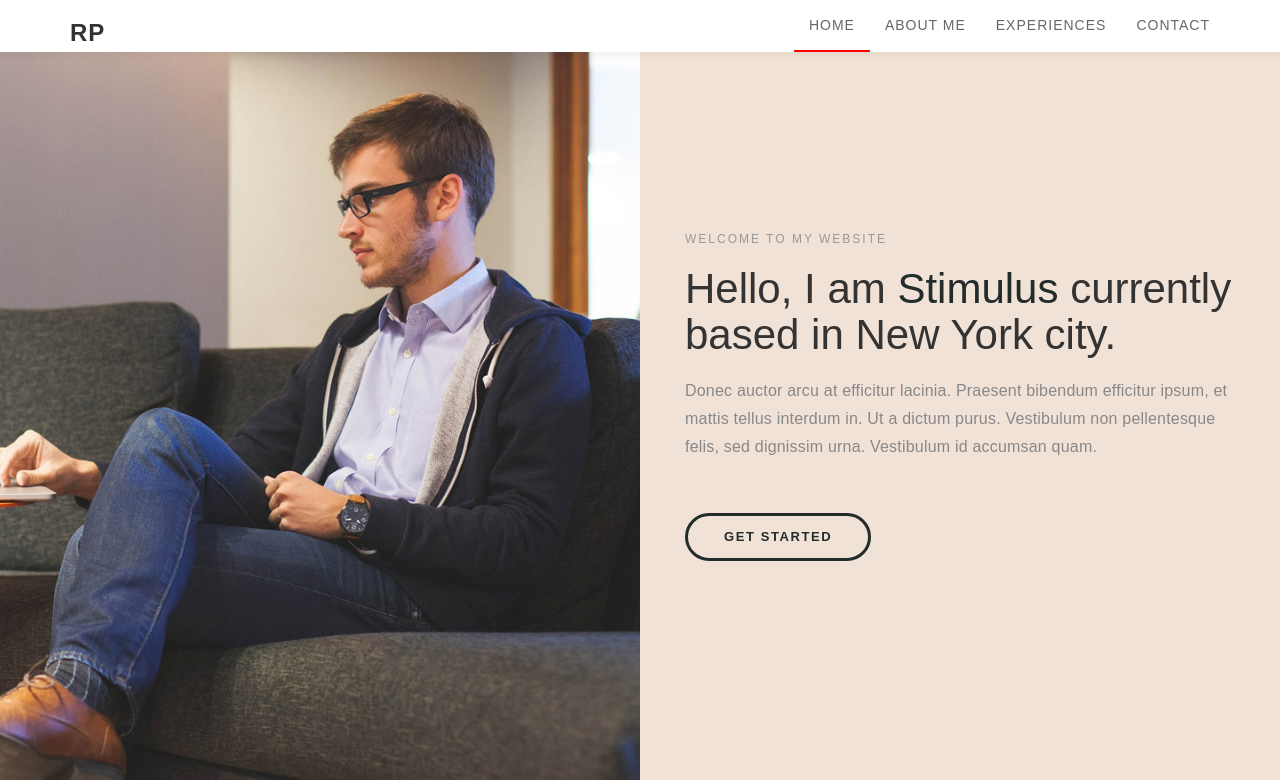
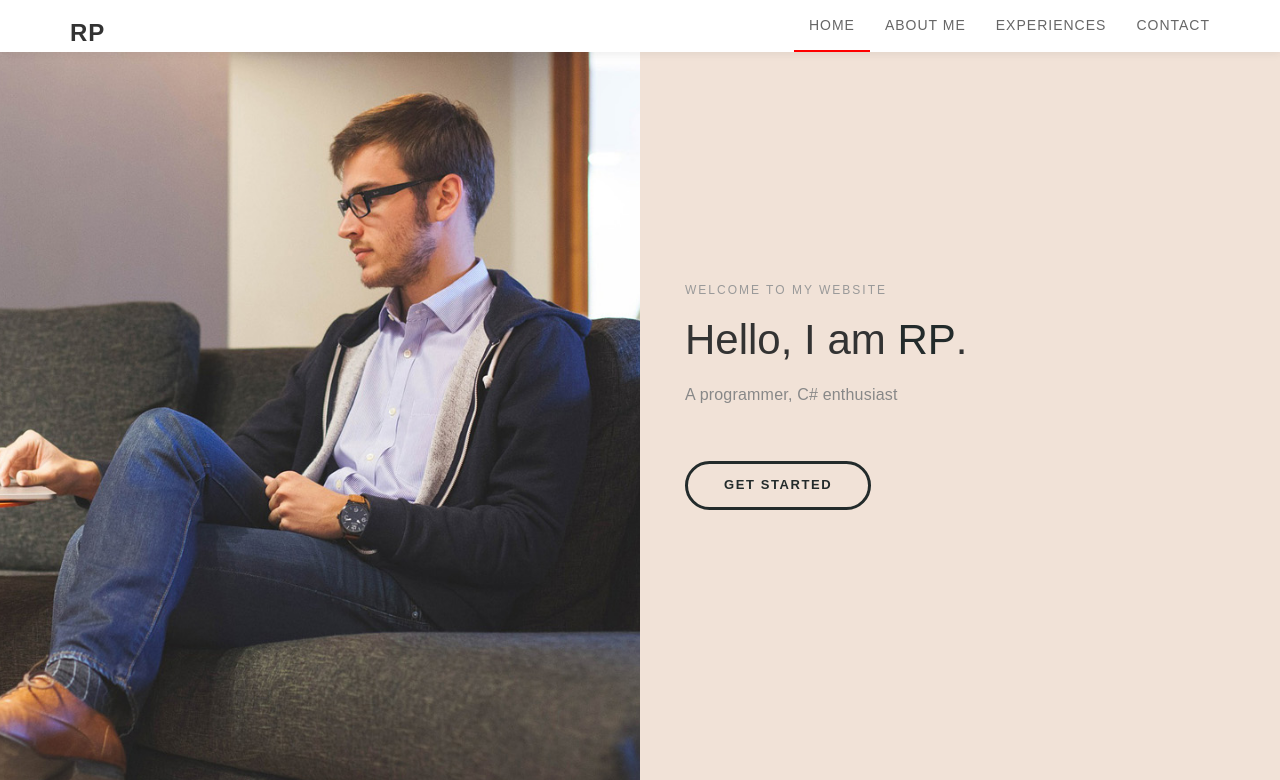
Before and after one commit to rkgain/RP.in, a React (Create React App) app: page / in a window 1280 px wide. Shown: the top 780 px of the page. Built offline with nearby package versions, Linux system fonts and the light colour scheme.

Commit message:
About me

```diff
--- a/src/App.js
+++ b/src/App.js
@@ -82,8 +82,8 @@ function App() {
                     <div class="home-thumb">
                          <div class="section-title">
                               <h4 class="wow fadeInUp" data-wow-delay="0.3s">welcome to my website</h4>
-                              <h1 class="wow fadeInUp" data-wow-delay="0.6s">Hello, I am <strong>Stimulus</strong> currently based in New York city.</h1>
-                              <p class="wow fadeInUp" data-wow-delay="0.9s">Donec auctor arcu at efficitur lacinia. Praesent bibendum efficitur ipsum, et mattis tellus interdum in. Ut a dictum purus. Vestibulum non pellentesque felis, sed dignissim urna. Vestibulum id accumsan quam.</p>
+                              <h1 class="wow fadeInUp" data-wow-delay="0.6s">Hello, I am <strong>RP</strong>.</h1>
+                              <p class="wow fadeInUp" data-wow-delay="0.9s">A programmer, C# enthusiast</p>
 
                               <a href="#about" class="wow fadeInUp smoothScroll section-btn btn btn-success" data-wow-delay="1.4s">Get Started</a>
 
```
